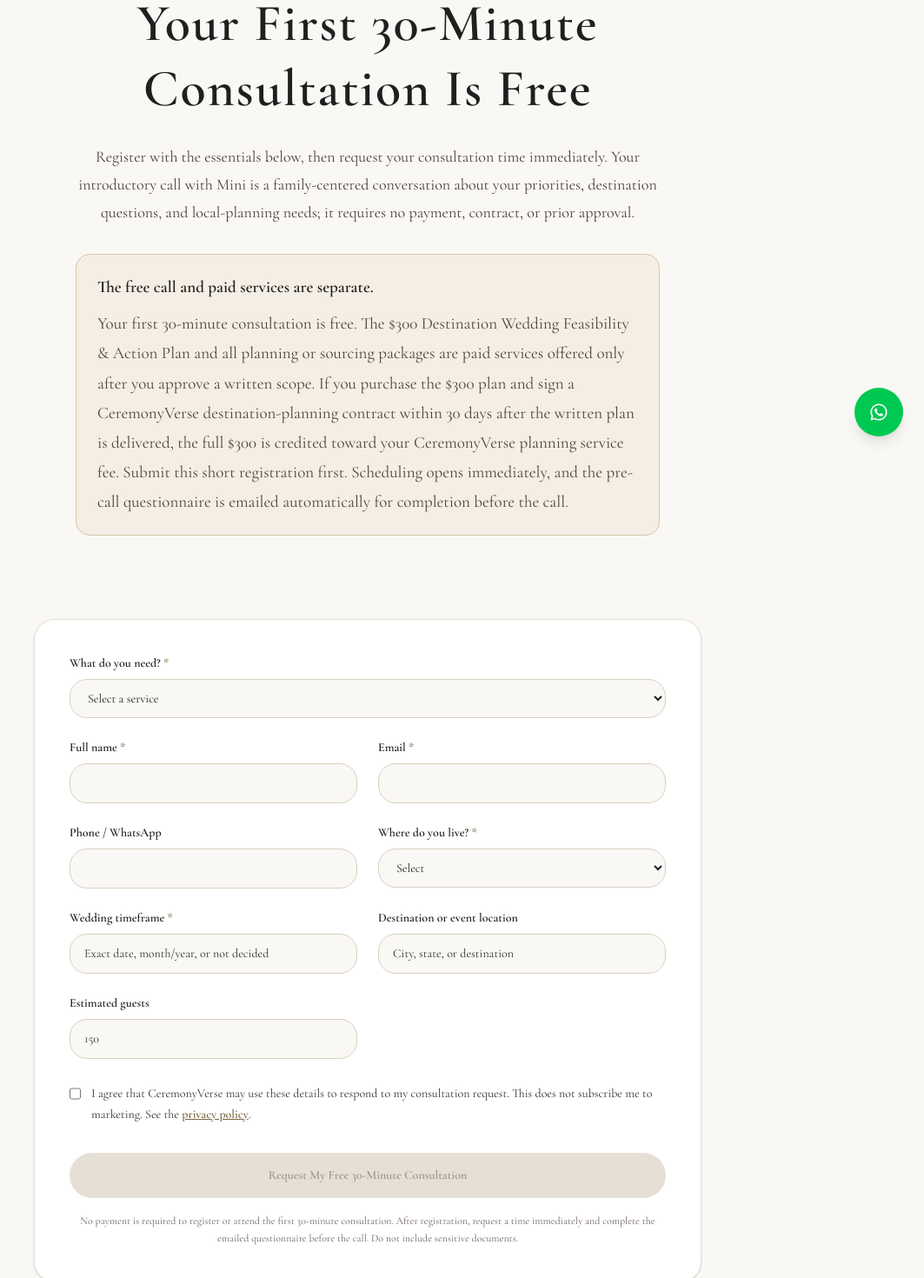
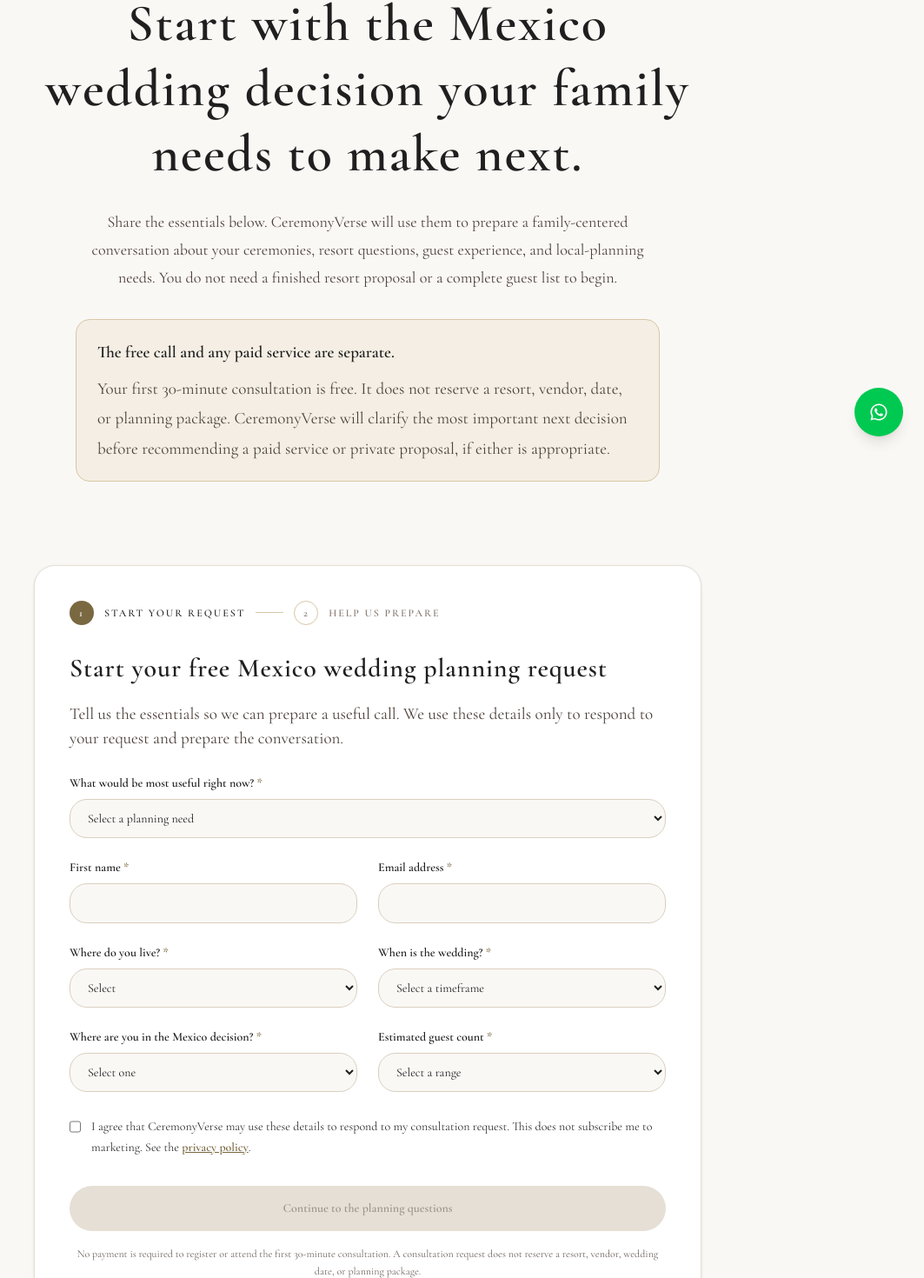
Before and after one commit to leylabernie/v0-ceremony-verse-wedding-concierge, a Next.js app: page /contact in a window 1280 px wide. Shown: the part 274-1744 px from the top of the page at 87% size, without its empty margins (217-1280 px from the left). Built offline with nearby package versions, Linux system fonts and the light colour scheme.

Commit message:
Implement progressive Mexico consultation conversion flow

```diff
--- a/components/pages/contact-page.tsx
+++ b/components/pages/contact-page.tsx
@@ -1,4 +1,4 @@
-// CONTENT-ONLY UPDATE: Preserve the existing form controls, data flow, layout, styles, and interactions.
+// CEREMONYVERSE EDITORIAL STYLE: Preserve the warm, restrained destination-wedding visual system; change only copy and conversion flow, never the established design language.
 "use client"
 
 import Link from "next/link"
@@ -66,6 +66,7 @@ const getServiceInterestFromLocation = () => {
 
 export function ContactPage() {
   const [formData, setFormData] = useState<LeadFormData>(initialFormData)
+  const [formStep, setFormStep] = useState<1 | 2>(1)
   const [isSubmitted, setIsSubmitted] = useState(false)
   const [isLoading, setIsLoading] = useState(false)
   const [error, setError] = useState("")
@@ -80,7 +81,6 @@ export function ContactPage() {
     getServerServiceInterest,
   )
   const serviceInterest = formData.serviceInterest || requestedServiceInterest
-  const destinationService = serviceInterest.toLowerCase().includes("destination")
 
   const updateFormData = <K extends keyof LeadFormData>(field: K, value: LeadFormData[K]) => {
     if (!formStarted.current) {
@@ -96,8 +96,22 @@ export function ContactPage() {
       formData.email.trim() &&
       formData.clientCountry.trim() &&
       formData.eventTimeframe.trim() &&
+      formData.eventLocation.trim() &&
+      formData.guestCount.trim() &&
       formData.privacyConsent,
   )
+
+  const continueToPreparation = () => {
+    if (!canSubmit) return
+    trackEvent("consultation_step_completed", {
+      form_step: "essentials",
+      service_interest: serviceInterest,
+      event_timeframe: formData.eventTimeframe,
+      event_location_status: formData.eventLocation,
+      guest_count_band: formData.guestCount,
+    })
+    setFormStep(2)
+  }
 
   const fallbackText = useMemo(
     () =>
@@ -199,15 +213,12 @@ export function ContactPage() {
           <div className="mx-auto mb-8 flex h-20 w-20 items-center justify-center rounded-full border-2 border-[#7a6841] text-3xl text-[#7a6841]">
             ✓
           </div>
-          <p className="mb-3 text-xs font-semibold uppercase tracking-[0.22em] text-[#7a6841]">
-            Registration complete
-          </p>
+          <p className="mb-3 text-xs font-semibold uppercase tracking-[0.22em] text-[#7a6841]">Your planning request is in</p>
           <h1 className="font-serif text-4xl font-semibold text-[#1f1f1f] sm:text-5xl">
             Thank you, {formData.name}.
           </h1>
           <p className="mx-auto mt-5 max-w-xl text-lg leading-8 text-[#4d403a]">
-            You can request a consultation time now—there is no approval wait. Please complete the automatically
-            delivered questionnaire before the call so CeremonyVerse can prepare around your family priorities, wedding, and local-planning questions.
+            Your first 30-minute CeremonyVerse consultation is free. Choose a time now, then complete the short pre-call questionnaire so the conversation can begin with your family’s actual decisions—not a generic script.
           </p>
           <a
             href={schedulingUrl}
@@ -221,7 +232,7 @@ export function ContactPage() {
             }
             className="mt-8 inline-flex rounded-full bg-[#128c7e] px-7 py-3.5 text-sm font-semibold text-white"
           >
-            Request My Consultation Time
+            Choose My Consultation Time
           </a>
           {questionnaireUrl ? (
             <div className="mt-8 rounded-2xl border border-[#d7c7a4] bg-[#f4eee4] p-8 text-left">
@@ -249,12 +260,12 @@ export function ContactPage() {
             </div>
           ) : null}
           <div className="mt-10 rounded-2xl border border-[#e6dfd5] bg-white p-8 text-left">
-            <h2 className="font-serif text-2xl font-semibold text-[#1f1f1f]">Helpful items for the call</h2>
+            <h2 className="font-serif text-2xl font-semibold text-[#1f1f1f]">Bring what you have—not a perfect brief</h2>
             <ul className="mt-5 space-y-3 text-[#4d403a]">
-              <li>• Any current resort proposal, room-block terms, or venue information.</li>
-              <li>• Your event list, the traditions your family considers essential, and the people who need to make key decisions.</li>
-              <li>• Known estimates and what the working budget must cover.</li>
-              <li>• The local-planning or on-site support you expect, if you already know it.</li>
+              <li>• A date range, estimated guest count, and any events your family considers essential.</li>
+              <li>• Mexico ideas, current resort proposals, room-block terms, or venue information if you have them.</li>
+              <li>• The question your family needs answered next and the people who should be part of the decision.</li>
+              <li>• Please do not send payment details, travel documents, or other sensitive personal information.</li>
             </ul>
           </div>
         </div>
@@ -266,25 +277,17 @@ export function ContactPage() {
     <main className="min-h-screen bg-[#faf8f5]">
       <section className="px-6 py-20 text-center sm:py-24">
         <div className="mx-auto max-w-3xl">
-          <p className="mb-4 text-xs font-semibold uppercase tracking-[0.22em] text-[#7a6841]">
-            Begin with the facts
-          </p>
+          <p className="mb-4 text-xs font-semibold uppercase tracking-[0.22em] text-[#7a6841]">Gujarati &amp; Hindu destination wedding planning in Mexico</p>
           <h1 className="font-serif text-4xl font-semibold leading-tight text-[#1f1f1f] sm:text-6xl">
-            Your First 30-Minute Consultation Is Free
+            Start with the Mexico wedding decision your family needs to make next.
           </h1>
           <p className="mx-auto mt-6 max-w-2xl text-lg leading-8 text-[#4d403a]">
-            Register with the essentials below, then request your consultation time immediately. Your introductory
-            call with Mini is a family-centered conversation about your priorities, destination questions, and local-planning needs; it requires no payment, contract, or prior approval.
+            Share the essentials below. CeremonyVerse will use them to prepare a family-centered conversation about your ceremonies, resort questions, guest experience, and local-planning needs. You do not need a finished resort proposal or a complete guest list to begin.
           </p>
           <div className="mx-auto mt-8 max-w-2xl rounded-2xl border border-[#d7c7a4] bg-[#f4eee4] px-6 py-5 text-left text-sm leading-6 text-[#4d403a]">
-            <p className="font-semibold text-[#1f1f1f]">The free call and paid services are separate.</p>
+            <p className="font-semibold text-[#1f1f1f]">The free call and any paid service are separate.</p>
             <p className="mt-2">
-              Your first 30-minute consultation is free. The $300 Destination Wedding Feasibility &amp; Action Plan and
-              all planning or sourcing packages are paid services offered only after you approve a written scope. If
-              you purchase the $300 plan and sign a CeremonyVerse destination-planning contract within 30 days after
-              the written plan is delivered, the full $300 is credited toward your CeremonyVerse planning service fee.
-              Submit this short registration first. Scheduling opens immediately, and the pre-call questionnaire is
-              emailed automatically for completion before the call.
+              Your first 30-minute consultation is free. It does not reserve a resort, vendor, date, or planning package. CeremonyVerse will clarify the most important next decision before recommending a paid service or private proposal, if either is appropriate.
             </p>
           </div>
         </div>
@@ -304,31 +307,39 @@ export function ContactPage() {
               />
             </div>
 
+            <div className="mb-8 flex items-center gap-3 text-xs font-semibold uppercase tracking-[0.16em] text-[#7a6841]">
+              <span className={formStep === 1 ? "flex h-7 w-7 items-center justify-center rounded-full bg-[#7a6841] text-white" : "flex h-7 w-7 items-center justify-center rounded-full border border-[#7a6841]"}>1</span>
+              <span>Start your request</span>
+              <span className="h-px w-8 bg-[#d7c7a4]" />
+              <span className={formStep === 2 ? "flex h-7 w-7 items-center justify-center rounded-full bg-[#7a6841] text-white" : "flex h-7 w-7 items-center justify-center rounded-full border border-[#d7c7a4] text-[#8a7d73]"}>2</span>
+              <span className={formStep === 2 ? "text-[#7a6841]" : "text-[#8a7d73]"}>Help us prepare</span>
+            </div>
+
+            {formStep === 1 ? (
+              <>
+                <div className="mb-7">
+                  <h2 className="font-serif text-3xl font-semibold text-[#1f1f1f]">Start your free Mexico wedding planning request</h2>
+                  <p className="mt-3 max-w-2xl leading-7 text-[#4d403a]">Tell us the essentials so we can prepare a useful call. We use these details only to respond to your request and prepare the conversation.</p>
+                </div>
                 <div className="grid gap-6 sm:grid-cols-2">
                   <div className="sm:col-span-2">
-                <label htmlFor="serviceInterest" className={labelClass}>
-                  What do you need? <span className="text-[#7a6841]">*</span>
-                </label>
+                    <label htmlFor="serviceInterest" className={labelClass}>What would be most useful right now? <span className="text-[#7a6841]">*</span></label>
                     <select id="serviceInterest" value={serviceInterest} onChange={(event) => updateFormData("serviceInterest", event.target.value)} className={inputClass} required>
-                  <option value="">Select a service</option>
-                  <option value="Destination Wedding Feasibility & Action Plan ($300)">$300 Destination Wedding Feasibility &amp; Action Plan</option>
-                  <option value="Destination wedding planning">Destination wedding planning and support</option>
-                  <option value="India shopping">India wedding shopping and sourcing</option>
-                  <option value="India shopping + destination wedding planning">Both destination planning and India sourcing</option>
-                  <option value="Not sure">Not sure yet</option>
+                      <option value="">Select a planning need</option>
+                      <option value="Destination wedding planning">I need Gujarati / Hindu multi-day planning support</option>
+                      <option value="Destination Wedding Feasibility & Action Plan ($300)">I have resort proposals or decisions to compare</option>
+                      <option value="India shopping">I am also interested in India wedding shopping and sourcing</option>
+                      <option value="India shopping + destination wedding planning">I need both destination planning and India sourcing</option>
+                      <option value="Not sure">I am not sure yet</option>
                     </select>
                   </div>
                   <div>
-                <label htmlFor="name" className={labelClass}>Full name <span className="text-[#7a6841]">*</span></label>
+                    <label htmlFor="name" className={labelClass}>First name <span className="text-[#7a6841]">*</span></label>
                     <input id="name" className={inputClass} value={formData.name} onChange={(event) => updateFormData("name", event.target.value)} autoComplete="name" required />
                   </div>
                   <div>
-                <label htmlFor="email" className={labelClass}>Email <span className="text-[#7a6841]">*</span></label>
+                    <label htmlFor="email" className={labelClass}>Email address <span className="text-[#7a6841]">*</span></label>
                     <input id="email" type="email" className={inputClass} value={formData.email} onChange={(event) => updateFormData("email", event.target.value)} autoComplete="email" required />
-              </div>
-              <div>
-                <label htmlFor="phone" className={labelClass}>Phone / WhatsApp</label>
-                <input id="phone" type="tel" className={inputClass} value={formData.phone} onChange={(event) => updateFormData("phone", event.target.value)} autoComplete="tel" />
                   </div>
                   <div>
                     <label htmlFor="clientCountry" className={labelClass}>Where do you live? <span className="text-[#7a6841]">*</span></label>
@@ -340,32 +351,81 @@ export function ContactPage() {
                     </select>
                   </div>
                   <div>
-                <label htmlFor="eventTimeframe" className={labelClass}>Wedding timeframe <span className="text-[#7a6841]">*</span></label>
-                <input id="eventTimeframe" className={inputClass} value={formData.eventTimeframe} onChange={(event) => updateFormData("eventTimeframe", event.target.value)} placeholder="Exact date, month/year, or not decided" required />
+                    <label htmlFor="eventTimeframe" className={labelClass}>When is the wedding? <span className="text-[#7a6841]">*</span></label>
+                    <select id="eventTimeframe" className={inputClass} value={formData.eventTimeframe} onChange={(event) => updateFormData("eventTimeframe", event.target.value)} required>
+                      <option value="">Select a timeframe</option>
+                      <option value="Less than 6 months">Less than 6 months</option>
+                      <option value="6–9 months">6–9 months</option>
+                      <option value="9–12 months">9–12 months</option>
+                      <option value="12–18 months">12–18 months</option>
+                      <option value="18+ months">18+ months</option>
+                      <option value="Not decided yet">Not decided yet</option>
+                    </select>
                   </div>
                   <div>
-                <label htmlFor="eventLocation" className={labelClass}>Destination or event location</label>
-                <input id="eventLocation" className={inputClass} value={formData.eventLocation} onChange={(event) => updateFormData("eventLocation", event.target.value)} placeholder={destinationService ? "Mexico region or Punta Cana" : "City, state, or destination"} />
+                    <label htmlFor="eventLocation" className={labelClass}>Where are you in the Mexico decision? <span className="text-[#7a6841]">*</span></label>
+                    <select id="eventLocation" className={inputClass} value={formData.eventLocation} onChange={(event) => updateFormData("eventLocation", event.target.value)} required>
+                      <option value="">Select one</option>
+                      <option value="We have a resort">We have a resort</option>
+                      <option value="We are comparing resorts">We are comparing resorts</option>
+                      <option value="We have a region in mind">We have a region in mind</option>
+                      <option value="We are exploring Mexico">We are exploring Mexico</option>
+                      <option value="Not sure yet">Not sure yet</option>
+                    </select>
                   </div>
                   <div>
-                <label htmlFor="guestCount" className={labelClass}>Estimated guests</label>
-                <input id="guestCount" type="number" min="0" max="5000" className={inputClass} value={formData.guestCount} onChange={(event) => updateFormData("guestCount", event.target.value)} placeholder="150" />
+                    <label htmlFor="guestCount" className={labelClass}>Estimated guest count <span className="text-[#7a6841]">*</span></label>
+                    <select id="guestCount" className={inputClass} value={formData.guestCount} onChange={(event) => updateFormData("guestCount", event.target.value)} required>
+                      <option value="">Select a range</option>
+                      <option value="Under 75">Under 75</option>
+                      <option value="75–125">75–125</option>
+                      <option value="126–200">126–200</option>
+                      <option value="201–300">201–300</option>
+                      <option value="300+">300+</option>
+                      <option value="Not sure yet">Not sure yet</option>
+                    </select>
                   </div>
                 </div>
-
                 <label className="mt-7 flex items-start gap-3 text-sm leading-6 text-[#4d403a]">
-              <input
-                type="checkbox"
-                checked={formData.privacyConsent}
-                onChange={(event) => updateFormData("privacyConsent", event.target.checked)}
-                className="mt-1 h-4 w-4 accent-[#7a6841]"
-                required
-              />
-              <span>
-                I agree that CeremonyVerse may use these details to respond to my consultation request.
-                This does not subscribe me to marketing. See the <Link href="/privacy/" className="font-semibold text-[#7a6841] underline">privacy policy</Link>.
-              </span>
+                  <input type="checkbox" checked={formData.privacyConsent} onChange={(event) => updateFormData("privacyConsent", event.target.checked)} className="mt-1 h-4 w-4 accent-[#7a6841]" required />
+                  <span>I agree that CeremonyVerse may use these details to respond to my consultation request. This does not subscribe me to marketing. See the <Link href="/privacy/" className="font-semibold text-[#7a6841] underline">privacy policy</Link>.</span>
                 </label>
+                <button type="button" onClick={continueToPreparation} disabled={!canSubmit} className="mt-8 w-full rounded-full px-6 py-4 text-sm font-semibold transition disabled:cursor-not-allowed disabled:bg-[#e6dfd5] disabled:text-[#9a948d]" style={canSubmit ? { background: "#7a6841", color: "#fff" } : undefined}>Continue to the planning questions</button>
+              </>
+            ) : (
+              <>
+                <div className="mb-7">
+                  <h2 className="font-serif text-3xl font-semibold text-[#1f1f1f]">What would make the first call most useful?</h2>
+                  <p className="mt-3 max-w-2xl leading-7 text-[#4d403a]">These answers are optional. They help us begin with the right question rather than asking your family to repeat the same context later.</p>
+                </div>
+                <div className="grid gap-6 sm:grid-cols-2">
+                  <div>
+                    <label htmlFor="phone" className={labelClass}>Phone / WhatsApp <span className="font-normal text-[#6d625c]">(optional)</span></label>
+                    <input id="phone" type="tel" className={inputClass} value={formData.phone} onChange={(event) => updateFormData("phone", event.target.value)} autoComplete="tel" placeholder="Useful if you prefer a faster reply" />
+                  </div>
+                  <div>
+                    <label htmlFor="eventCount" className={labelClass}>Which events are you considering? <span className="font-normal text-[#6d625c]">(optional)</span></label>
+                    <select id="eventCount" className={inputClass} value={formData.eventCount} onChange={(event) => updateFormData("eventCount", event.target.value)}>
+                      <option value="">Select the closest fit</option>
+                      <option value="Welcome / Mehndi / Haldi">Welcome event, Mehndi, or Haldi</option>
+                      <option value="Garba / Sangeet">Garba or Sangeet</option>
+                      <option value="Baraat / Pheras">Baraat or Pheras</option>
+                      <option value="Reception">Reception</option>
+                      <option value="Multiple events">Multiple events</option>
+                      <option value="Not sure yet">Not sure yet</option>
+                    </select>
+                  </div>
+                  <div className="sm:col-span-2">
+                    <label htmlFor="vision" className={labelClass}>Anything we should know before the call? <span className="font-normal text-[#6d625c]">(optional)</span></label>
+                    <textarea id="vision" className={`${inputClass} min-h-32 resize-y`} value={formData.vision} onChange={(event) => updateFormData("vision", event.target.value)} placeholder="For example: the decision that feels most unclear, a resort proposal you want to compare, or a family priority. Please do not include payment details, travel documents, or other sensitive personal information." />
+                  </div>
+                </div>
+                <div className="mt-7 flex flex-col gap-3 sm:flex-row">
+                  <button type="button" onClick={() => setFormStep(1)} className="rounded-full border border-[#7a6841] px-6 py-3 text-sm font-semibold text-[#7a6841]">Back to essentials</button>
+                  <button type="submit" disabled={!canSubmit || isLoading} className="flex-1 rounded-full px-6 py-4 text-sm font-semibold transition disabled:cursor-not-allowed disabled:bg-[#e6dfd5] disabled:text-[#9a948d]" style={canSubmit && !isLoading ? { background: "#7a6841", color: "#fff" } : undefined}>{isLoading ? "Sending Securely…" : "Request My Free 30-Minute Planning Call"}</button>
+                </div>
+              </>
+            )}
 
             {error ? (
               <div className="mt-7 rounded-2xl border border-red-200 bg-red-50 p-5 text-sm text-red-900" role="alert" aria-live="polite">
@@ -383,17 +443,8 @@ export function ContactPage() {
               </div>
             ) : null}
 
-            <button
-              type="submit"
-              disabled={!canSubmit || isLoading}
-              className="mt-8 w-full rounded-full px-6 py-4 text-sm font-semibold transition disabled:cursor-not-allowed disabled:bg-[#e6dfd5] disabled:text-[#9a948d]"
-              style={canSubmit && !isLoading ? { background: "#7a6841", color: "#fff" } : undefined}
-            >
-              {isLoading ? "Sending Securely…" : "Request My Free 30-Minute Consultation"}
-            </button>
             <p className="mt-4 text-center text-xs leading-5 text-[#6d625c]">
-              No payment is required to register or attend the first 30-minute consultation. After registration,
-              request a time immediately and complete the emailed questionnaire before the call. Do not include sensitive documents.
+              No payment is required to register or attend the first 30-minute consultation. A consultation request does not reserve a resort, vendor, wedding date, or planning package.
             </p>
           </div>
         </form>
```
Also changed, not shown: app/indian-destination-wedding-planner-mexico/page.tsx (+10 -12 lines). Lines whose indentation alone changed are shown as unchanged.
